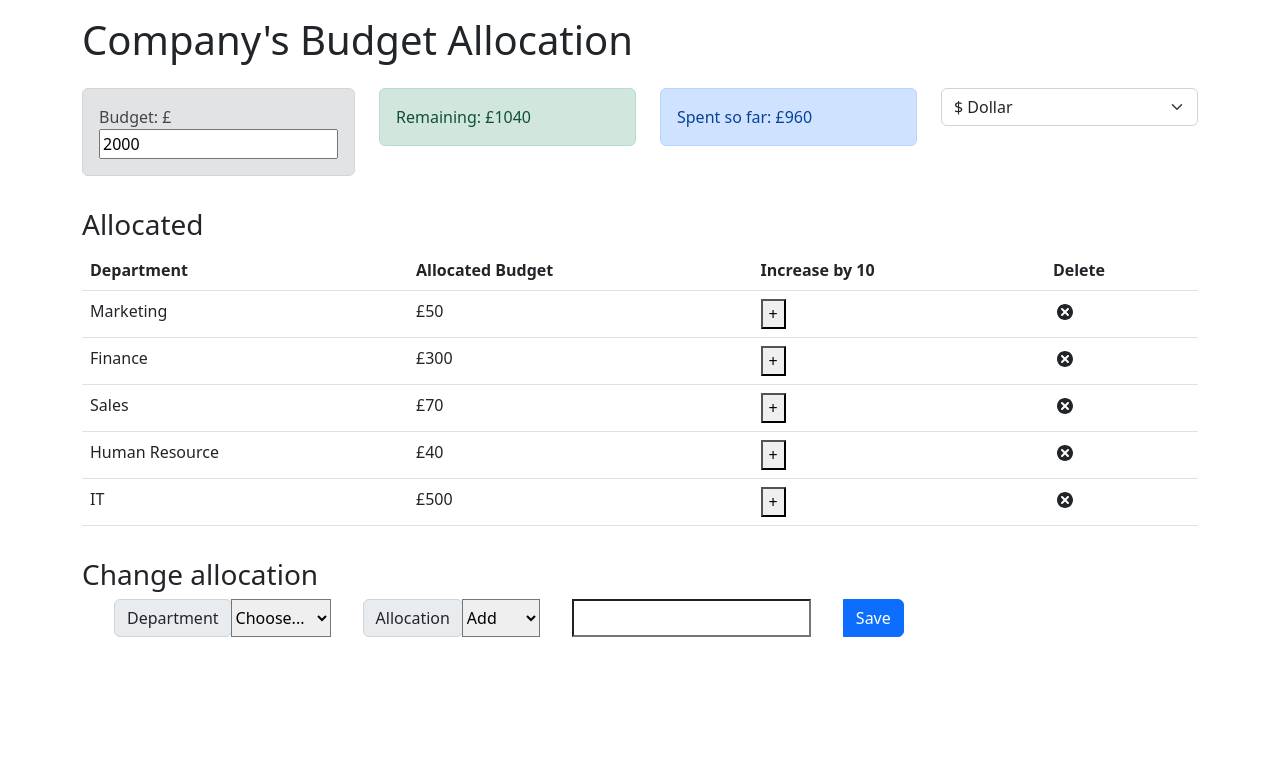
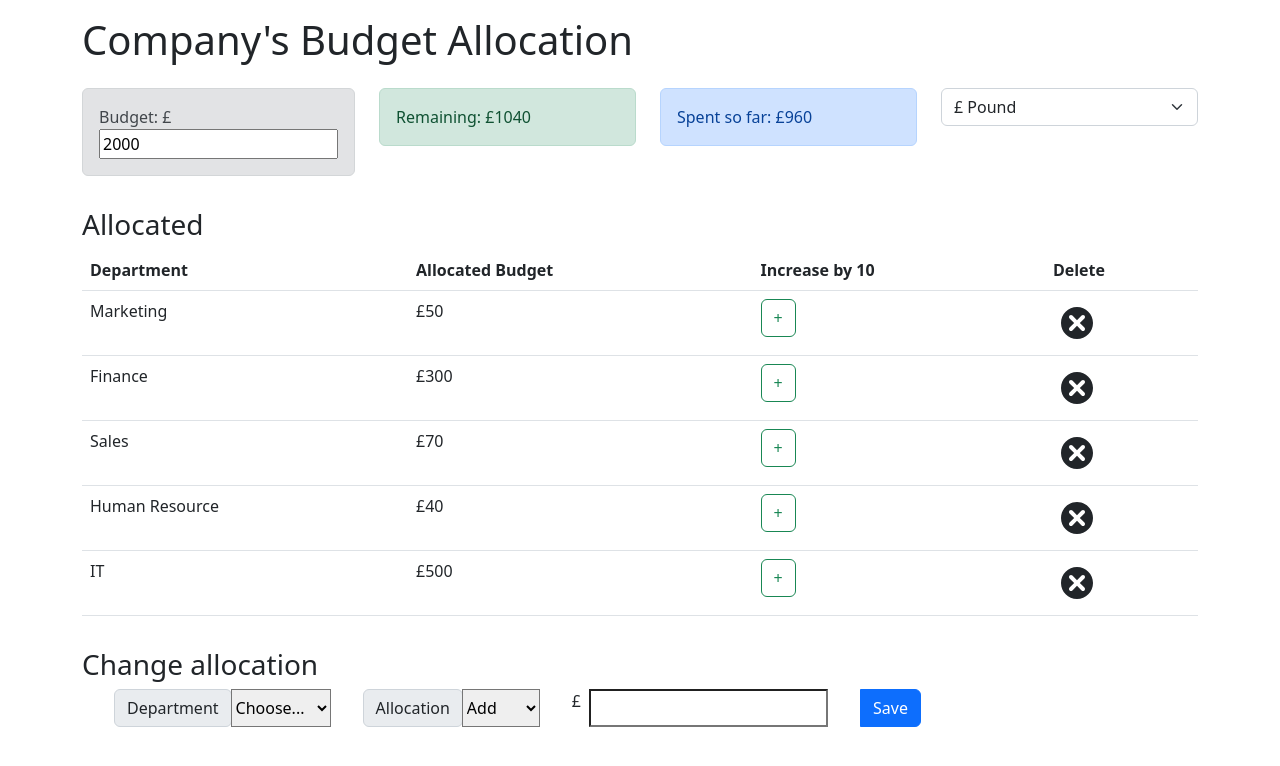
Before and after one commit to ibm-developer-skills-network/ejtos-react_budget_app, a React (Create React App) app: page / in a window 1280 px wide. Shown: the top 766 px of the page. Built offline with nearby package versions, Linux system fonts and the light colour scheme.

Commit message:
Just a little more and this homework will be finish

```diff
--- a/src/components/AllocationForm.js
+++ b/src/components/AllocationForm.js
@@ -2,7 +2,7 @@ import React, { useContext, useState } from 'react';
 import { AppContext } from '../context/AppContext';
 
 const AllocationForm = (props) => {
-    const { dispatch,remaining  } = useContext(AppContext);
+    const { dispatch,remaining,currency  } = useContext(AppContext);
 
     const [name, setName] = useState('');
     const [cost, setCost] = useState('');
@@ -58,13 +58,13 @@ const AllocationForm = (props) => {
                         <option defaultValue value="Add" name="Add">Add</option>
                 <option value="Reduce" name="Reduce">Reduce</option>
                   </select>
-
+                    <div style={{ marginLeft: '2rem'  , size: 10}}>{ currency }</div>
                     <input
                         required='required'
                         type='number'
                         id='cost'
                         value={cost}
-                        style={{ marginLeft: '2rem' , size: 10}}
+                        style={{ marginLeft: '0.5rem' , size: 10}}
                         onChange={(event) => setCost(event.target.value)}>
                         </input>
 
--- a/src/components/Budget.js
+++ b/src/components/Budget.js
@@ -2,7 +2,7 @@ import React, { useContext, useState } from 'react';
 import { AppContext } from '../context/AppContext';
 
 const Budget = () => {
-    const { budget } = useContext(AppContext);
+    const { budget , currency } = useContext(AppContext);
     const [newBudget, setNewBudget] = useState(budget);
     const handleBudgetChange = (event) => {
 
@@ -14,7 +14,7 @@ const Budget = () => {
     }
     return (
 <div className='alert alert-secondary'>
-<span>Budget: £</span>
+<span>Budget: { currency }</span>
 <input type="number" step="10" value={newBudget} id="myWishText" onChange={handleBudgetChange}></input>
 </div>
     );
--- a/src/components/Currency.js
+++ b/src/components/Currency.js
@@ -2,14 +2,23 @@ import React, { useContext, useState } from 'react';
 import { AppContext } from '../context/AppContext';
 
 const Currency = () => {
+    const { dispatch, currency } = useContext(AppContext);
+
+    const handleCurrencyChange = (event) => {
+        const newCurrency = event.target.value;
+        dispatch({
+            type: 'CHG_CURRENCY',
+            payload: newCurrency
+        });
+    }
 
     return(
-        <select class="form-select" aria-label="Default select example">
-  <option selected>$ Dollar</option>
-  <option value="£ Pound">£ Pound</option>
-  <option value="€ Euro">€ Euro</option>
-  <option value="₹ Ruppee">₹ Ruppee</option>
-</select>
+    <select class="form-select" aria-label="Default select example" onChange={ handleCurrencyChange } value = {currency}>
+        <option value="£">£ Pound</option>
+        <option value="$"> $ Dollar</option>
+    |   <option value="€">€ Euro</option>
+        <option value="₹">₹ Ruppee</option>
+    </select>
     );
 };
 
--- a/src/components/ExpenseItem.js
+++ b/src/components/ExpenseItem.js
@@ -3,7 +3,7 @@ import { TiDelete } from 'react-icons/ti';
 import { AppContext } from '../context/AppContext';
 
 const ExpenseItem = (props) => {
-    const { dispatch } = useContext(AppContext);
+    const { dispatch , currency } = useContext(AppContext);
 
     const handleDeleteExpense = () => {
         dispatch({
@@ -28,9 +28,9 @@ const ExpenseItem = (props) => {
     return (
         <tr>
         <td>{props.name}</td>
-        <td>£{props.cost}</td>
-        <td><button onClick={event=> increaseAllocation(props.name)}>+</button></td>
-        <td><TiDelete size='1.5em' onClick={handleDeleteExpense}></TiDelete></td>
+        <td>{ currency }{props.cost}</td>
+        <td><button onClick={event=> increaseAllocation(props.name)} type="button" class="btn btn-outline-success">+</button></td>
+        <td><TiDelete size='3em' onClick={handleDeleteExpense} ></TiDelete></td>
         </tr>
     );
 };
--- a/src/components/ExpenseList.js
+++ b/src/components/ExpenseList.js
@@ -17,7 +17,7 @@ const ExpenseList = () => {
           </thead>
             <tbody>
             {expenses.map((expense) => (
-                <ExpenseItem id={expense.id} key={expense.id} name={expense.name} cost={expense.cost} />
+                <ExpenseItem id={expense.id} key={expense.id} name={expense.name} cost={expense.cost}  />
             ))}
             </tbody>
         </table>
--- a/src/components/ExpenseTotal.js
+++ b/src/components/ExpenseTotal.js
@@ -1,7 +1,7 @@
 import React, { useContext } from 'react';
 import { AppContext } from '../context/AppContext';
 const ExpenseTotal = () => {
-    const { expenses } = useContext(AppContext);
+    const { expenses , currency } = useContext(AppContext);
     const totalExpenses =
      expenses.reduce((total, item) => {
         return (total += item.cost);
@@ -9,7 +9,7 @@ const ExpenseTotal = () => {
 
     return (
         <div className='alert alert-primary' >
-            <span>Spent so far: £{ totalExpenses }</span>
+            <span>Spent so far: { currency }{ totalExpenses }</span>
         </div>
     );
 };
--- a/src/components/Remaining.js
+++ b/src/components/Remaining.js
@@ -1,14 +1,14 @@
 import React, { useContext } from 'react';
 import { AppContext } from '../context/AppContext';
 const Remaining = () => {
-    const { expenses, budget } = useContext(AppContext);
+    const { expenses, budget , currency } = useContext(AppContext);
     const totalExpenses = expenses.reduce((total, item) => {
         return (total = total + item.cost);
     }, 0);
     const alertType = totalExpenses > budget ? 'alert-danger' : 'alert-success';
     return (
         <div className={`alert ${alertType}`}>
-            <span>Remaining: £{budget - totalExpenses}</span>
+            <span>Remaining: { currency }{budget - totalExpenses}</span>
         </div>
     );
 };
```
